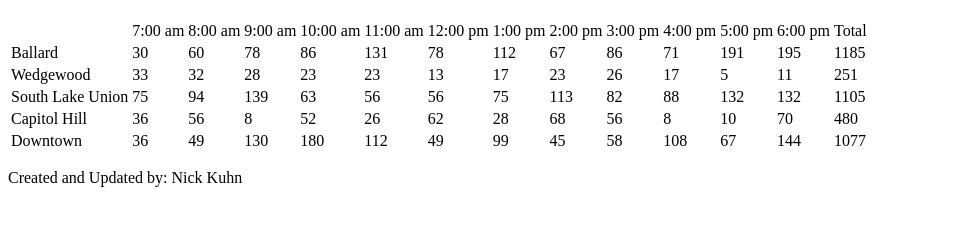
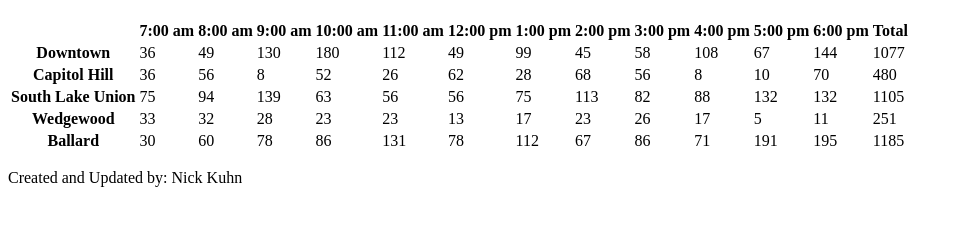
Before and after one commit to nickuhn/donut_shop, a plain HTML site: page index.html in a window 1280 px wide. Shown: the part 61-286 px from the top of the page, without its empty margins (0-963 px from the left). Drawn offline with Linux system fonts and the light colour scheme.

Commit message:
Refactored Render method, added table head and body.
Refactored the render method to use createElement and createTextNode in order to specify the headings as <th> elements instead of <td>.
Added the table head and table body tags to the table element in my html for future styling needs and to better match conventions.

```diff
--- a/index.html
+++ b/index.html
@@ -12,6 +12,10 @@
     </header>
     <main>
       <table id="main-table">
+        <thead id="table-head">
+        </thead>
+        <tbody id="table-body">
+        </tbody>
       </table>
     </main>
     <footer>
--- a/tp_estimator.js
+++ b/tp_estimator.js
@@ -2,58 +2,71 @@
   var downtown, capitolHill, southLakeUnion, wedgewood, ballard;
   var tableValues = [' ', '7:00 am', '8:00 am', '9:00 am', '10:00 am', '11:00 am', '12:00 pm', '1:00 pm', '2:00 pm', '3:00 pm', '4:00 pm', '5:00 pm', '6:00 pm', 'Total']
 
+  //Shop object constructor with prototype methods for determining a random
+  //customer per hour count, and based on that the donuts needed per hour and
+  //per day. The results of these methods are then used in the render and
+  //tableInit function to write a table to the index.html page dynamically.
   function Shop(minCustHour, maxCustHour, donutPerCust){
-    this.minCustPerHour = minCustHour;
-    this.maxCustPerHour = maxCustHour;
+    this.minCustPerHour  = minCustHour;
+    this.maxCustPerHour  = maxCustHour;
     this.avgDonutPerCust = donutPerCust;
-    this.byHour = [];
+    this.byHour          = [];
   }
+
   Shop.prototype.custPerHour = function(min,max){
-    var total = 0
-    total = Math.floor(Math.random() * (max - min + 1)) + min;
-    return total;
+    return Math.floor(Math.random() * (max - min + 1)) + min;
   }
+
   Shop.prototype.hourlyDonuts = function() {
-    var donutsNeeded = 0;
-    donutsNeeded = parseInt((this.avgDonutPerCust * this.custPerHour(this.minCustPerHour, this.maxCustPerHour)));
-    return donutsNeeded;
+    return parseInt((this.avgDonutPerCust * this.custPerHour(this.minCustPerHour, this.maxCustPerHour)));
   }
   Shop.prototype.dailyDonuts = function() {
-    var total = 0;
+    var total  = 0;
     var hourly = 0;
     for (var i = 12; i > 0; i--) {
-      hourly = this.hourlyDonuts();
-      this.byHour[i] = hourly;
-      total += hourly;
+      hourly          = this.hourlyDonuts();
+      this.byHour[i]  = hourly;
+      total          += hourly;
     }
     this.byHour[0] = total;
   }
   Shop.prototype.render = function(name) {
-    var table = document.getElementById('main-table');
-    var row = table.insertRow(1);
-    for (i = 0; i < this.byHour.length; i++) {
-      row.insertCell(0).textContent = this.byHour[i];
+    var table    = document.getElementById('table-body');
+    var row      = document.createElement('tr');
+    var cell     = document.createElement('th');
+    var cellText = document.createTextNode(name);
+    cell.appendChild(cellText);
+    row.appendChild(cell);
+    for (var i = this.byHour.length - 1; i >= 0; i--) {
+      cell       = document.createElement('td');
+      cellText   = document.createTextNode(this.byHour[i]);
+      cell.appendChild(cellText);
+      row.appendChild(cell);
     }
-    row.insertCell(0).textContent = name;
+    table.appendChild(row);
   }
 
   tableInit = function() {
-    var table = document.getElementById('main-table');
-    var row = table.insertRow(0);
-    for (i = tableValues.length; i >= 0; i--) {
-      row.insertCell(0).textContent = tableValues[i];
+    var tableHead  = document.getElementById('table-head');
+    var row        = document.createElement('tr');
+    for (var i = 0; i < tableValues.length; i++) {
+      var cell     = document.createElement('th');
+      var cellText = document.createTextNode(tableValues[i]);
+      cell.appendChild(cellText);
+      row.appendChild(cell);
     }
+    tableHead.appendChild(row);
   }
 
-
+  //Initialize the table and instantiates 5 shop locations.
   tableInit();
 
-  downtown = new Shop(8, 43, 4.50);
+  downtown       = new Shop(8, 43, 4.50);
   downtown.custPerHour(downtown.minCustPerHour, downtown.maxCustPerHour);
   downtown.dailyDonuts();
   downtown.render("Downtown");
 
-  capitolHill = new Shop(4, 37, 2.00);
+  capitolHill    = new Shop(4, 37, 2.00);
   capitolHill.custPerHour(capitolHill.minCustPerHour, capitolHill.maxCustPerHour);
   capitolHill.dailyDonuts();
   capitolHill.render("Capitol Hill");
@@ -63,12 +76,12 @@
   southLakeUnion.dailyDonuts();
   southLakeUnion.render("South Lake Union");
 
-  wedgewood = new Shop(2, 28, 1.25);
+  wedgewood      = new Shop(2, 28, 1.25);
   wedgewood.custPerHour(wedgewood.minCustPerHour, wedgewood.maxCustPerHour);
   wedgewood.dailyDonuts();
   wedgewood.render("Wedgewood");
 
-  ballard = new Shop(8, 58, 3.75);
+  ballard        = new Shop(8, 58, 3.75);
   ballard.custPerHour(ballard.minCustPerHour, ballard.maxCustPerHour);
   ballard.dailyDonuts();
   ballard.render("Ballard");
```
